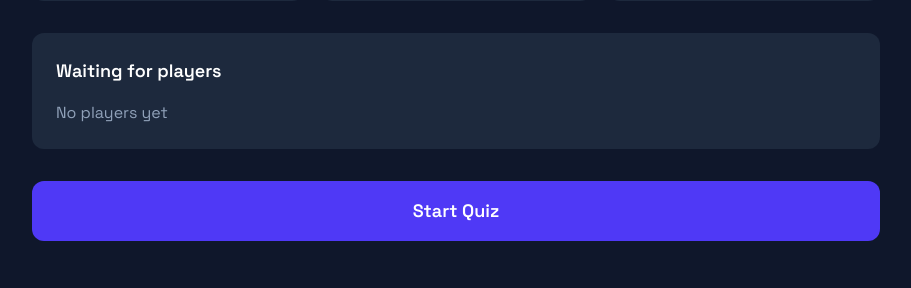
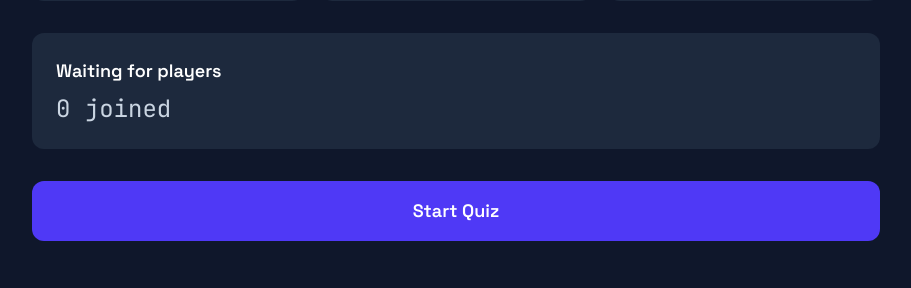
Before and after one commit to jkseppan/bayesian-quiz, a FastAPI app: page /control in a window 1280 px wide. Shown: the part 171-459 px from the top of the page, without its empty margins (184-1095 px from the left). Run offline with FastAPI, Linux system fonts and the light colour scheme; data that the repository does not hold is empty.

Commit message:
Show player count instead of player list in quizmaster lobby
Co-Authored-By: Claude Opus 4.6 <noreply@anthropic.com>

```diff
--- a/src/bayesian_quiz/templates/fragments/quizmaster.html
+++ b/src/bayesian_quiz/templates/fragments/quizmaster.html
@@ -17,17 +17,8 @@
 <!-- Current state info -->
 <div class="bg-slate-800 rounded-xl p-6 mb-8">
     {% if game.phase.value == "lobby" %}
-    <h2 class="text-lg font-semibold mb-4">Waiting for players</h2>
-    <div class="space-y-2">
-        {% for participant in game.participants.values() %}
-        <div class="flex items-center gap-2">
-            <span class="w-2 h-2 bg-emerald-500 rounded-full"></span>
-            <span>{{ participant.nickname }}</span>
-        </div>
-        {% else %}
-        <p class="text-slate-400">No players yet</p>
-        {% endfor %}
-    </div>
+    <h2 class="text-lg font-semibold mb-2">Waiting for players</h2>
+    <p class="text-slate-300 font-mono text-2xl">{{ game.participants | length }} joined</p>
 
     {% elif game.phase.value == "question_active" %}
     <h2 class="text-lg font-semibold mb-2">Current Question</h2>
```
